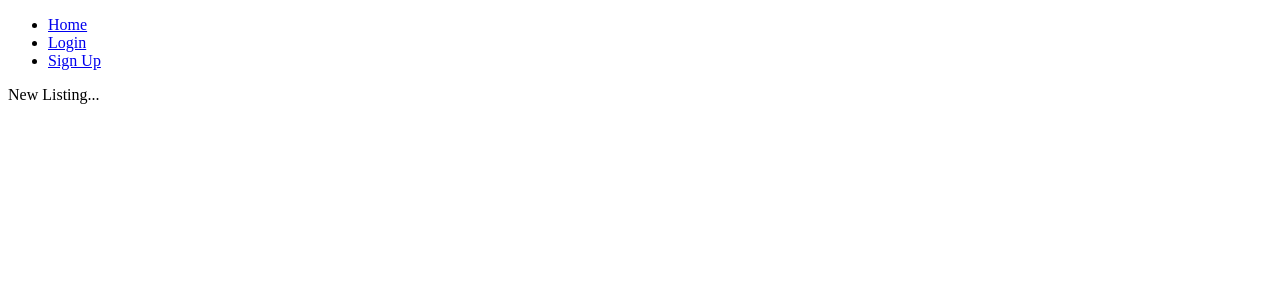
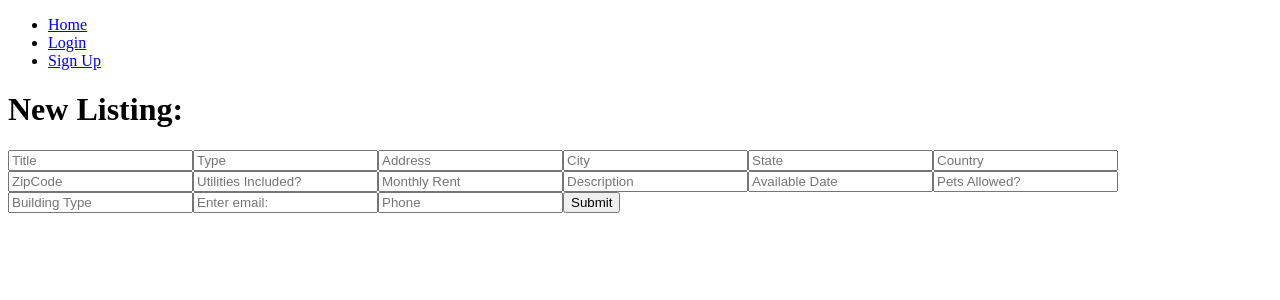
Before and after one commit to lucasmrl/roomie, a React (Create React App) app in the folder roomie-frontend/: page /new-listing in a window 1280 px wide. Shown: the top 300 px of the page. Built offline with nearby package versions, Linux system fonts and the light colour scheme.

Commit message:
Initial New Listing Component

```diff
--- a/roomie-frontend/src/App.js
+++ b/roomie-frontend/src/App.js
@@ -7,7 +7,6 @@ import MyAccount from "./components/MyAccount";
 import NewListing from "./components/NewListing";
 import Logout from "./components/Logout";
 import { AuthContext } from "./context/AuthContext";
-import axios from "axios";
 
 function NavbarGuest() {
   return (
--- a/roomie-frontend/src/components/NewListing.js
+++ b/roomie-frontend/src/components/NewListing.js
@@ -1,7 +1,185 @@
-import React from "react";
+import React, { useState } from "react";
+import axios from "axios";
 
 function NewListing() {
-  return <p>New Listing...</p>;
+  const [data, setData] = useState({
+    title: "",
+    type: "",
+    address: "",
+    city: "",
+    state: "",
+    country: "",
+    zip: "",
+    utilitiesIncl: "",
+    rent: "",
+    description: "",
+    availableDate: "",
+    petAllowed: "",
+    buildingType: "",
+    contactPhone: "",
+    contactEmail: "",
+  });
+
+  const handleSubmit = async (event) => {
+    event.preventDefault();
+
+    try {
+      const response = await axios({
+        method: "POST",
+        url: "/api//listings",
+        data,
+      });
+
+      if (response.status === 201) {
+        alert("It Worked!");
+        //   props.history.push("/");
+      }
+    } catch (error) {
+      console.log(error.response.data.message);
+      return alert("Problems!! ❌");
+    }
+  };
+
+  return (
+    <div>
+      <form onSubmit={handleSubmit}>
+        <h1>New Listing:</h1>
+        <input
+          type="text"
+          name="title"
+          placeholder="Title"
+          value={data.title}
+          onChange={(e) => setData({ ...data, title: e.target.value })}
+          required
+        />
+
+        <input
+          type="text"
+          name="type"
+          placeholder="Type"
+          value={data.type}
+          onChange={(e) => setData({ ...data, type: e.target.value })}
+          required
+        />
+
+        <input
+          type="text"
+          name="address"
+          placeholder="Address"
+          value={data.address}
+          onChange={(e) => setData({ ...data, address: e.target.value })}
+          required
+        />
+
+        <input
+          type="text"
+          name="city"
+          placeholder="City"
+          value={data.city}
+          onChange={(e) => setData({ ...data, city: e.target.value })}
+          required
+        />
+
+        <input
+          type="text"
+          name="state"
+          placeholder="State"
+          value={data.state}
+          onChange={(e) => setData({ ...data, state: e.target.value })}
+          required
+        />
+
+        <input
+          type="text"
+          name="country"
+          placeholder="Country"
+          value={data.country}
+          onChange={(e) => setData({ ...data, country: e.target.value })}
+          required
+        />
+
+        <input
+          type="text"
+          name="zip"
+          placeholder="ZipCode"
+          value={data.zip}
+          onChange={(e) => setData({ ...data, zip: e.target.value })}
+          required
+        />
+
+        <input
+          type="text"
+          name="utilitiesIncl"
+          placeholder="Utilities Included?"
+          value={data.utilitiesIncl}
+          onChange={(e) => setData({ ...data, utilitiesIncl: e.target.value })}
+          required
+        />
+
+        <input
+          type="text"
+          name="rent"
+          placeholder="Monthly Rent"
+          value={data.rent}
+          onChange={(e) => setData({ ...data, rent: e.target.value })}
+          required
+        />
+
+        <input
+          type="text"
+          name="description"
+          placeholder="Description"
+          value={data.description}
+          onChange={(e) => setData({ ...data, description: e.target.value })}
+          required
+        />
+        <input
+          type="text"
+          name="availableDate"
+          placeholder="Available Date"
+          value={data.availableDate}
+          onChange={(e) => setData({ ...data, availableDate: e.target.value })}
+          required
+        />
+
+        <input
+          type="text"
+          name="petAllowed"
+          placeholder="Pets Allowed?"
+          value={data.petAllowed}
+          onChange={(e) => setData({ ...data, petAllowed: e.target.value })}
+          required
+        />
+
+        <input
+          type="text"
+          name="buildingType"
+          placeholder="Building Type"
+          value={data.buildingType}
+          onChange={(e) => setData({ ...data, buildingType: e.target.value })}
+          required
+        />
+
+        <input
+          type="email"
+          name="contactEmail"
+          placeholder="Enter email:"
+          value={data.contactEmail}
+          onChange={(e) => setData({ ...data, contactEmail: e.target.value })}
+          required
+        />
+        <input
+          type="text"
+          name="contactPhone"
+          placeholder="Phone"
+          value={data.contactPhone}
+          onChange={(e) => setData({ ...data, contactPhone: e.target.value })}
+          required
+        />
+        <input type="submit" value="Submit" />
+      </form>
+    </div>
+  );
 }
 
 export default NewListing;
```
